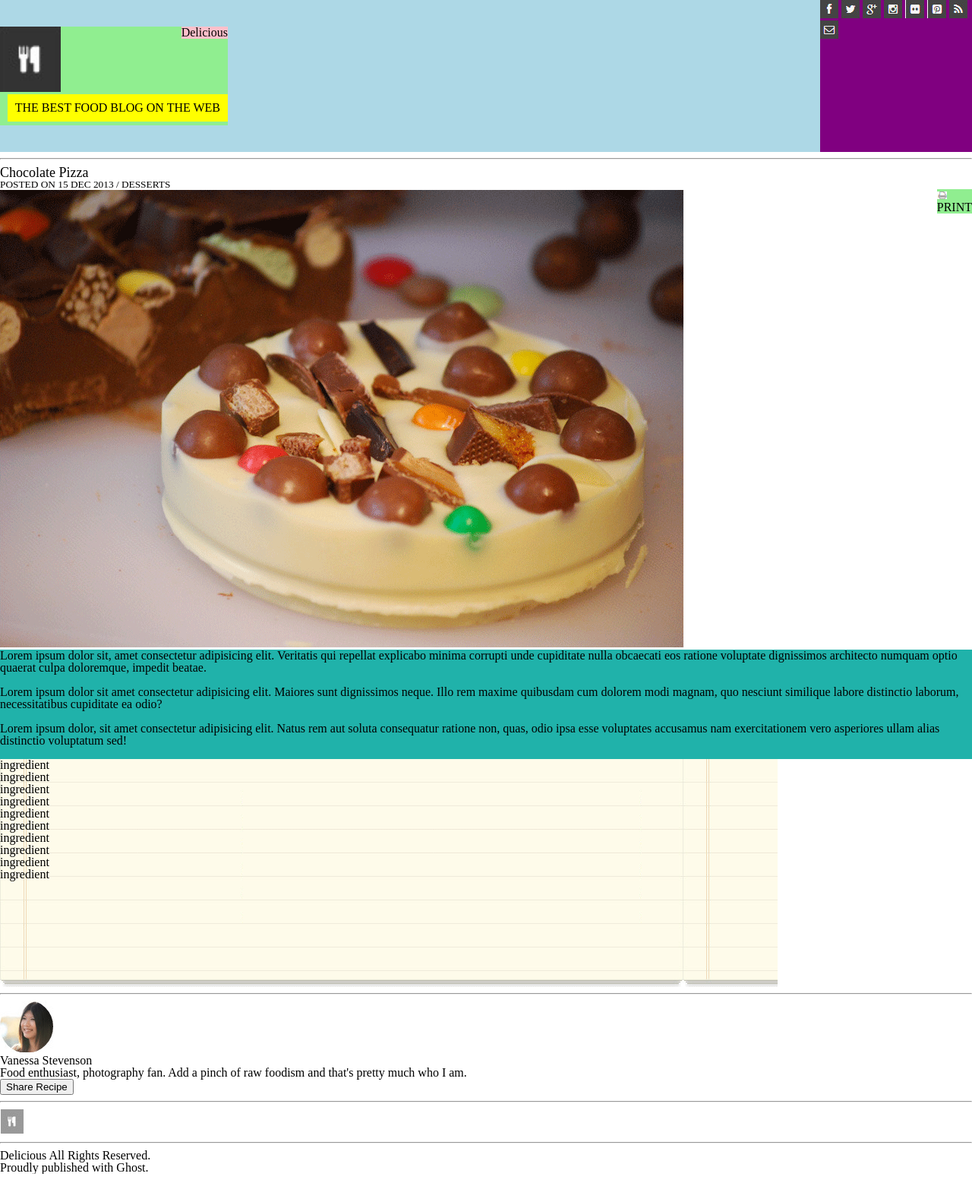
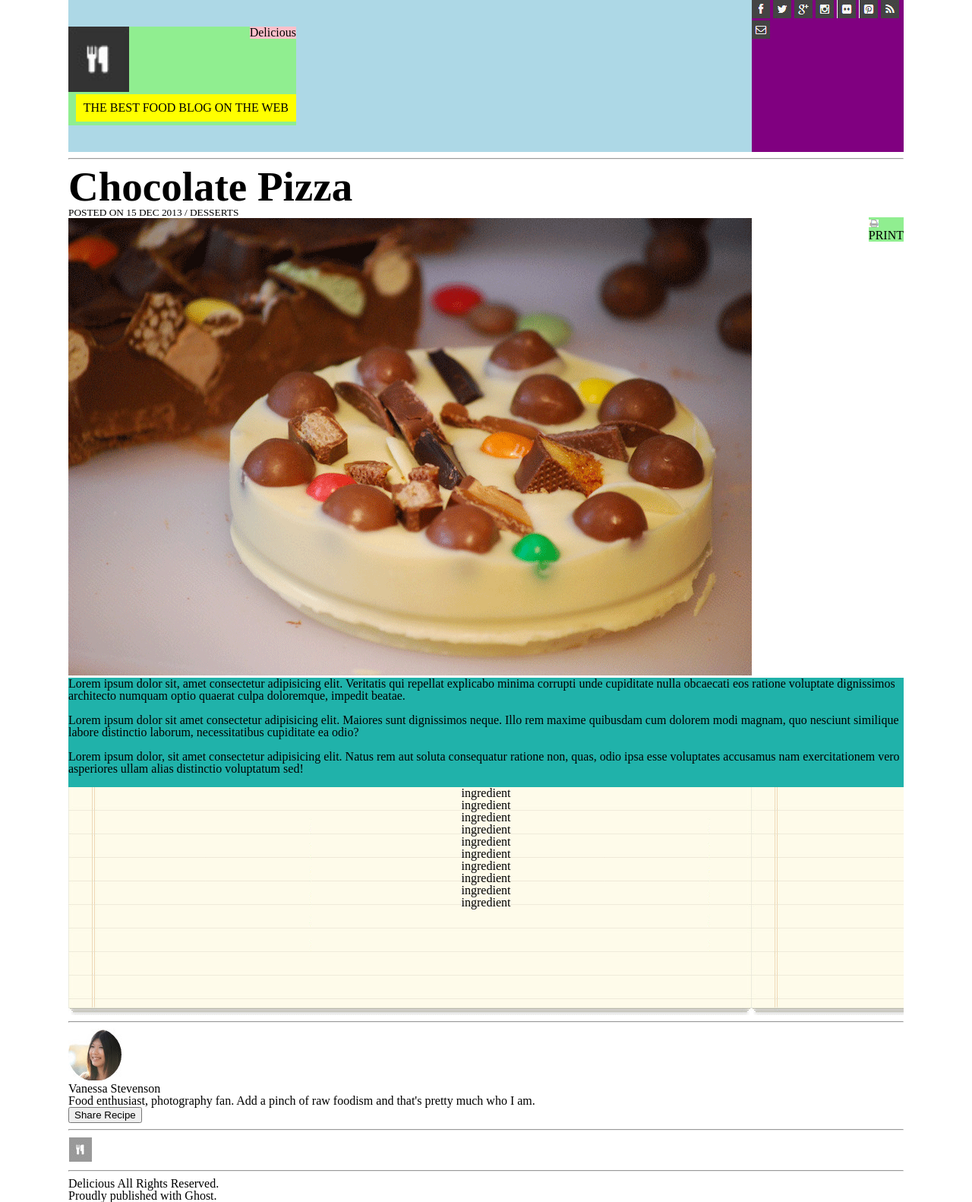
Before and after one commit to daniel-haugen/chocolate-pizza, a plain HTML site: page index.html in a window 1280 px wide. Shown: the whole page at 76% size. Before the commit the page ends 1545 px from the top, so only its background shows below. Drawn offline with Linux system fonts and the light colour scheme.

Commit message:
styled h2

```diff
--- a/style.css
+++ b/style.css
@@ -1,6 +1,16 @@
 body {
 
+  width: 1100px;
+  margin: 0 auto;
+
 }
+
+
+main {
+
+}
+
+
 
 /* NAV */
 nav {
@@ -45,9 +55,8 @@ nav {
 
 
 h2 {
-  font-style: normal;
-  font-size: large;
-
+  font-size: 55px;
+  font-weight: bold;
 }
 
 h3 {
@@ -57,11 +66,16 @@ h3 {
 .print {
   background-color: lightgreen;
   float: right;
+  font-size:
 }
 
 .p {
   background-color: lightseagreen;
-  text-size-adjust: inherit ;
+
+}
+
+hr {
+  background-color: grey;
 }
 
 
@@ -75,6 +89,6 @@ h3 {
 /* div container with the list background */
 .list {
   background-image: url('img/list-bg.png');
-  width: 80%;
   height: 300px;
+  text-align: center;
 }
```
